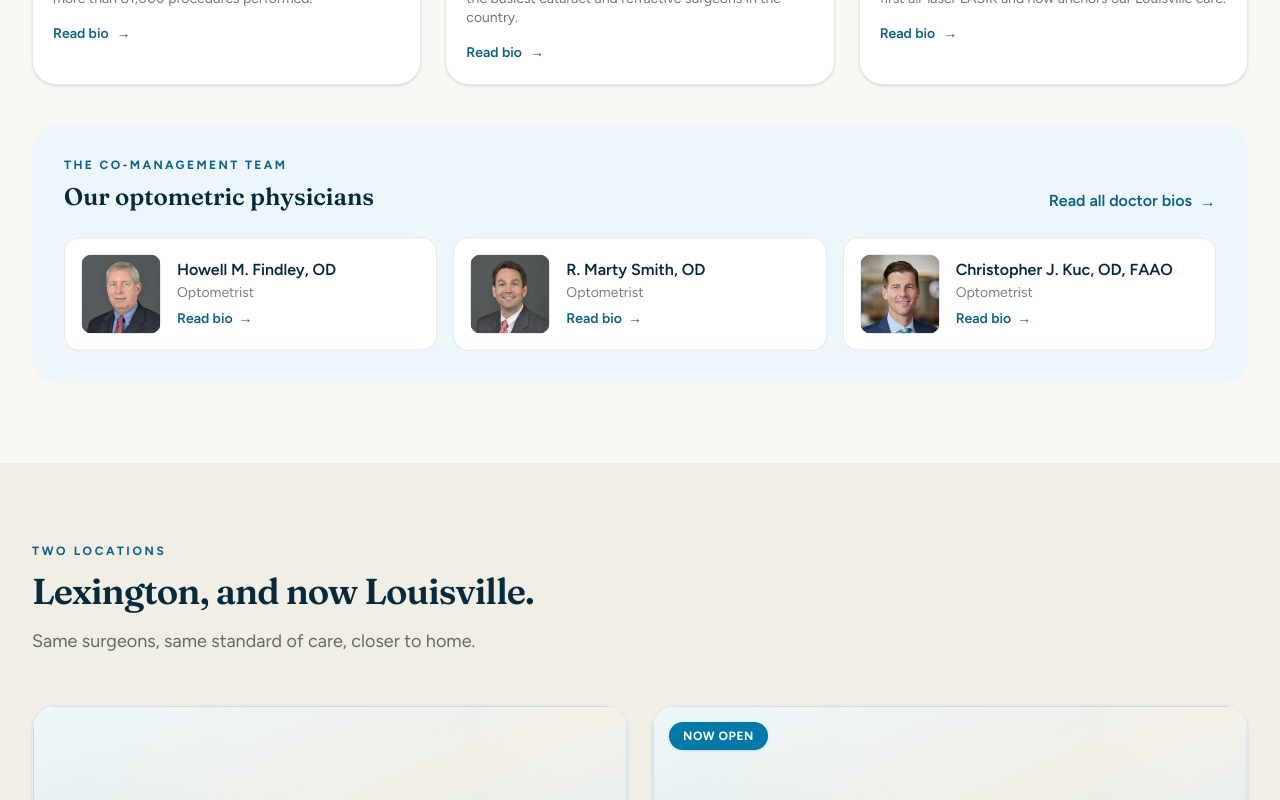
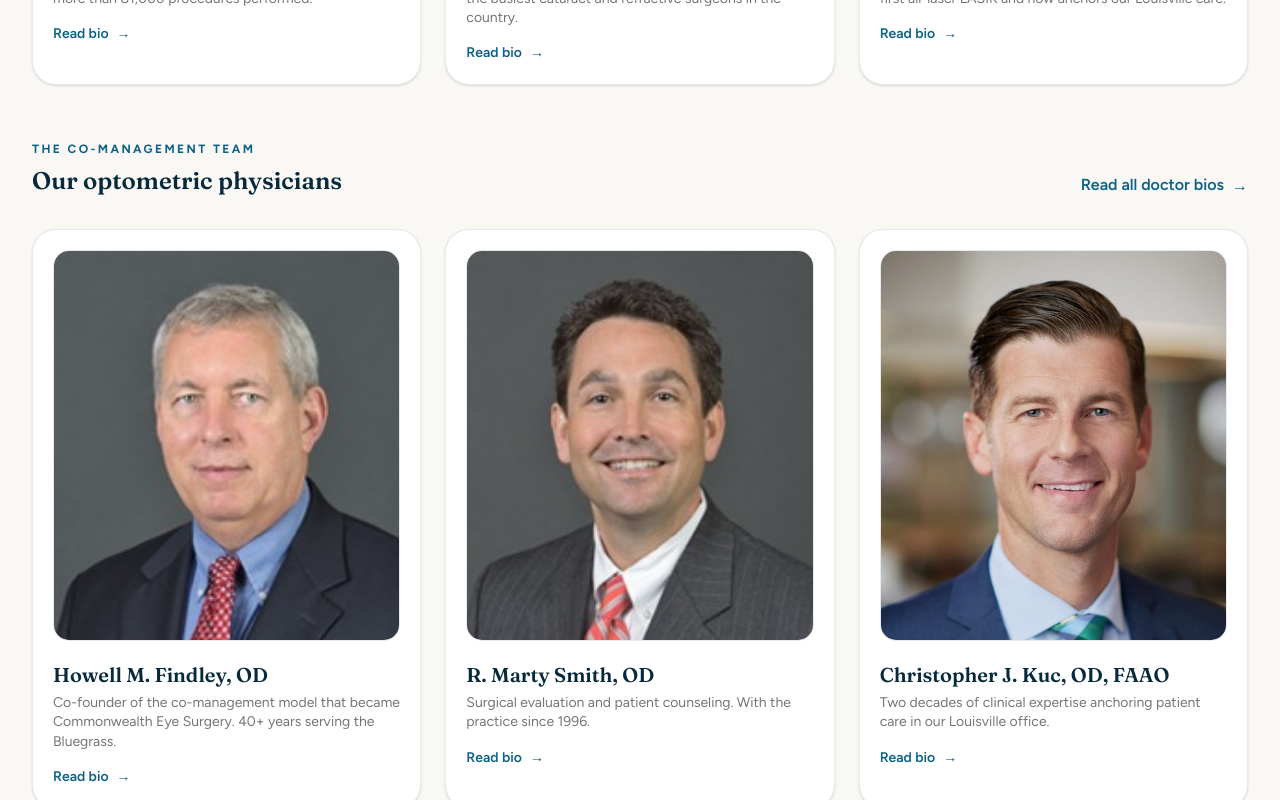
Before and after one commit to Gwortz/CES-website-preview, a Next.js app: page / in a window 1280 px wide. Shown: the part 5320-6120 px from the top of the page. Built offline with nearby package versions, Linux system fonts and the light colour scheme.

Commit message:
Give the optometrists the same full-size cards as the surgeons
Co-Authored-By: Claude Fable 5 <noreply@anthropic.com>
Claude-Session: https://claude.ai/code/session_01XHfrXVpEsC9wvvJbmNhibA

```diff
--- a/app/page.tsx
+++ b/app/page.tsx
@@ -407,9 +407,8 @@ export default function HomePage() {
           ))}
         </div>
 
-        {/* The co-management team, always visible */}
-        <div className="mt-10 rounded-3xl bg-brand-50 p-6 sm:p-8">
-          <div className="flex flex-col gap-2 sm:flex-row sm:items-end sm:justify-between">
+        {/* The co-management team, same card format as the surgeons */}
+        <div className="mt-14 flex flex-col gap-2 sm:flex-row sm:items-end sm:justify-between">
           <div>
             <p className="text-xs font-bold uppercase tracking-[0.2em] text-accent-700">
               The co-management team
@@ -422,39 +421,33 @@ export default function HomePage() {
             Read all doctor bios
           </CTALink>
         </div>
-          <div className="mt-6 grid gap-4 sm:grid-cols-3">
+        <div className="mt-8 grid gap-6 md:grid-cols-3">
           {optometrists.map((doc) => (
+            <div key={doc.slug}>
               <Link
-                key={doc.slug}
                 href={`/doctors/${doc.slug}`}
-                className="group flex items-center gap-4 rounded-2xl border border-brand-900/10 bg-white p-4 transition-all hover:-translate-y-0.5 hover:shadow-md"
+                className="group block h-full rounded-3xl border border-brand-900/10 bg-white p-5 shadow-sm transition-all hover:-translate-y-1 hover:shadow-lg hover:shadow-brand-900/10"
               >
-                <div className="h-20 w-20 shrink-0 overflow-hidden rounded-xl">
                 <DoctorPhoto
                   photo={doc.photo}
                   name={doc.displayName}
-                    className="h-full"
-                    rounded="rounded-none"
+                  className="aspect-[4/4.5]"
                 />
-                </div>
-                <div>
-                  <p className="font-semibold leading-snug text-brand-950">
+                <h3 className="mt-5 font-display text-xl font-semibold text-brand-950">
                   {doc.name}
+                </h3>
+                <p className="mt-1 text-sm leading-snug text-ink/70">
+                  {doc.focus}
                 </p>
-                  <p className="mt-0.5 text-sm text-ink/65">{doc.role}</p>
-                  <span className="mt-1.5 inline-flex items-center gap-1.5 text-sm font-semibold text-accent-700 group-hover:text-accent-800">
+                <span className="mt-4 inline-flex items-center gap-2 text-sm font-semibold text-accent-700 group-hover:text-accent-800">
                   Read bio
-                    <span
-                      aria-hidden="true"
-                      className="transition-transform group-hover:translate-x-1"
-                    >
+                  <span aria-hidden="true" className="transition-transform group-hover:translate-x-1">
                     &rarr;
                   </span>
                 </span>
+              </Link>
             </div>
-              </Link>
           ))}
-          </div>
         </div>
       </Section>
 
```
Lines whose indentation alone changed are shown as unchanged.
